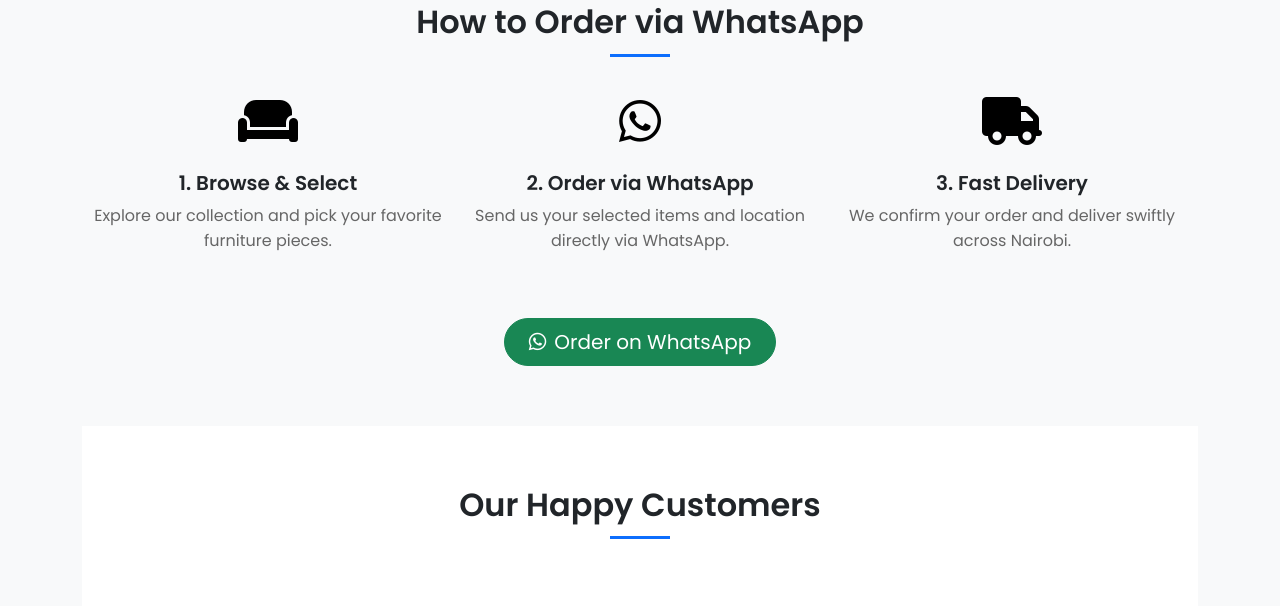
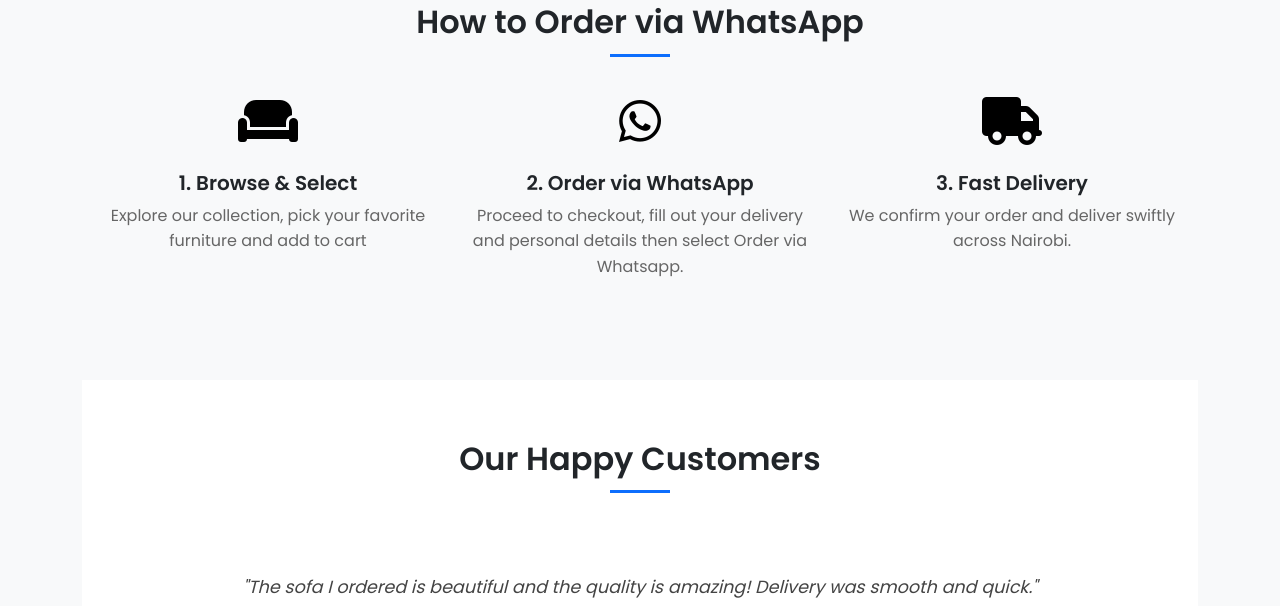
Before and after one commit to Guandaru254/urban-sofas, a Django app: page / in a window 1280 px wide. Shown: the part 1476-2082 px from the top of the page. Run offline with Django 5.2, Linux system fonts and the light colour scheme; some libraries are stand-ins or nearby versions.

Commit message:
Homepage updated

```diff
--- a/templates/home.html
+++ b/templates/home.html
@@ -148,23 +148,18 @@
             <div class="col-md-4 order-step mb-4">
                 <i class="fas fa-couch fa-3x icon-black mb-3"></i>
                 <h5>1. Browse & Select</h5>
-                <p>Explore our collection and pick your favorite furniture pieces.</p>
+                <p>Explore our collection, pick your favorite furniture and add to cart</p>
             </div>
             <div class="col-md-4 order-step mb-4">
                 <i class="fab fa-whatsapp fa-3x icon-black mb-3"></i>
                 <h5>2. Order via WhatsApp</h5>
-                <p>Send us your selected items and location directly via WhatsApp.</p>
+                <p>Proceed to checkout, fill out your delivery and personal details then select Order via Whatsapp.</p>
             </div>
             <div class="col-md-4 order-step mb-4">
                 <i class="fas fa-truck fa-3x icon-black mb-3"></i>
                 <h5>3. Fast Delivery</h5>
                 <p>We confirm your order and deliver swiftly across Nairobi.</p>
             </div>
-        </div>
-        <div class="text-center mt-4">
-            <a href="https://wa.me/2547XXXXXXXX" target="_blank" class="btn btn-success btn-lg rounded-pill px-4">
-                <i class="fab fa-whatsapp me-2"></i>Order on WhatsApp
-            </a>
         </div>
     </div>
 </section>
```
